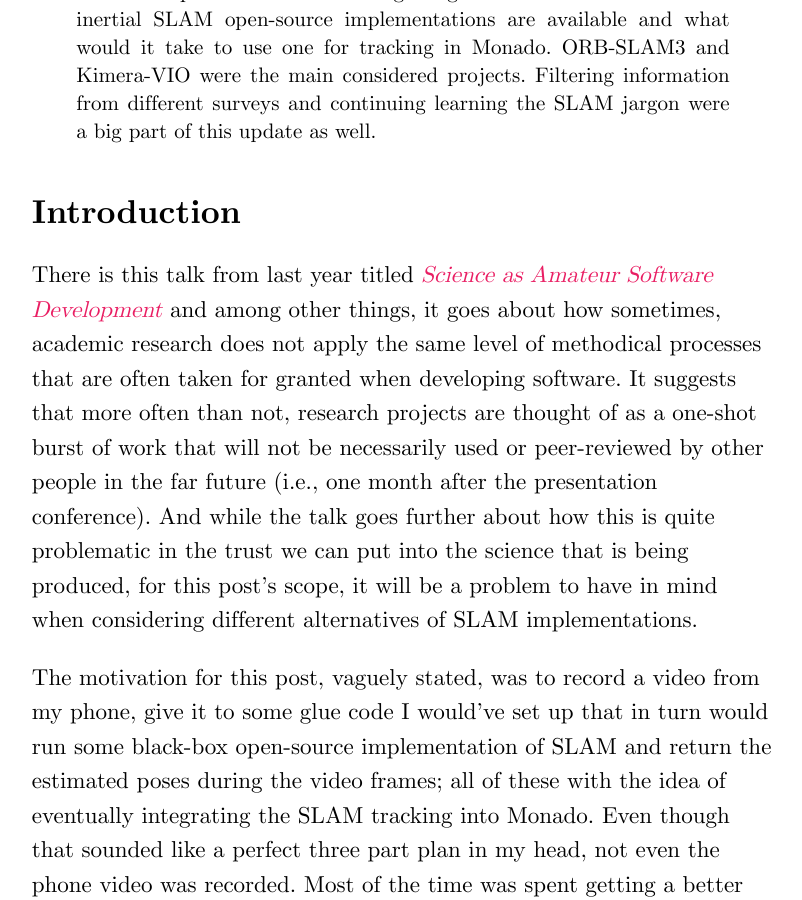
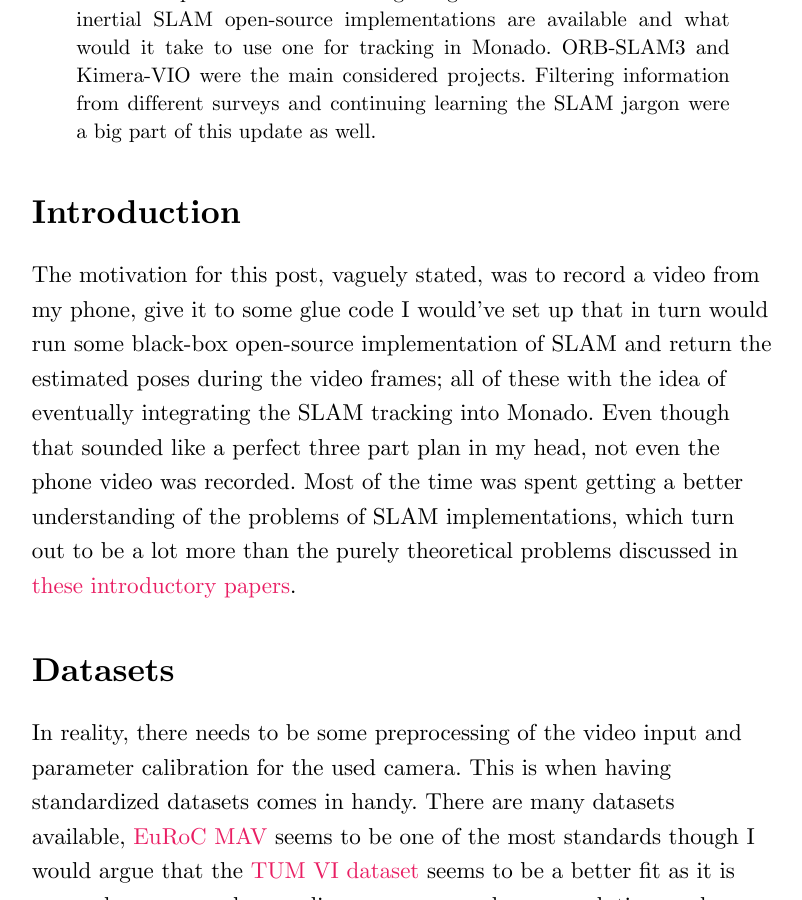
Before and after one commit to mateosss/mateosss.github.io, a Jekyll site: the page built from _posts/2021-03-28-vr-update-4.md, in a window 1280 px wide and 900 px high, scrolled down 476 px. Shown: the whole window, without its empty margins (237-1039 px from the left). Built offline with Jekyll 4.4.1, drawn with Linux system fonts in a browser that asks for light colours; some of the changed text lies outside the part shown.

Commit message:
Improve paragraph placement post 4

```diff
--- a/_posts/2021-03-28-vr-update-4.md
+++ b/_posts/2021-03-28-vr-update-4.md
@@ -14,18 +14,6 @@ brief: Considering open-source SLAM alternatives.
 
 ## Introduction
 
-There is this talk from last year titled [*Science as Amateur Software
-Development*][science-amateur-talk] and among other things, it goes about how
-sometimes, academic research does not apply the same level of methodical
-processes that are often taken for granted when developing software. It suggests
-that more often than not, research projects are thought of as a one-shot burst
-of work that will not be necessarily used or peer-reviewed by other people in
-the far future (i.e., one month after the presentation conference). And while
-the talk goes further about how this is quite problematic in the trust we can
-put into the science that is being produced, for this post's scope, it will be a
-problem to have in mind when considering different alternatives of SLAM
-implementations.
-
 The motivation for this post, vaguely stated, was to record a video from my
 phone, give it to some glue code I would've set up that in turn would run some
 black-box open-source implementation of SLAM and return the estimated poses
@@ -40,7 +28,6 @@ problems discussed in [these][slam-overview] [introductory][slam-tutorial-1]
 [slam-overview]: https://arxiv.org/pdf/1606.05830.pdf
 [slam-tutorial-1]: http://www-personal.acfr.usyd.edu.au/tbailey/papers/slamtute1.pdf
 [slam-tutorial-2]: http://www-personal.acfr.usyd.edu.au/tbailey/papers/slamtute2.pdf
-[science-amateur-talk]: https://www.youtube.com/watch?v=zwRdO9_GGhY&t=737s
 
 ## Datasets
 
```
Also changed, not shown: other parts of _posts/2021-03-28-vr-update-4.md (+13 -0 lines).
